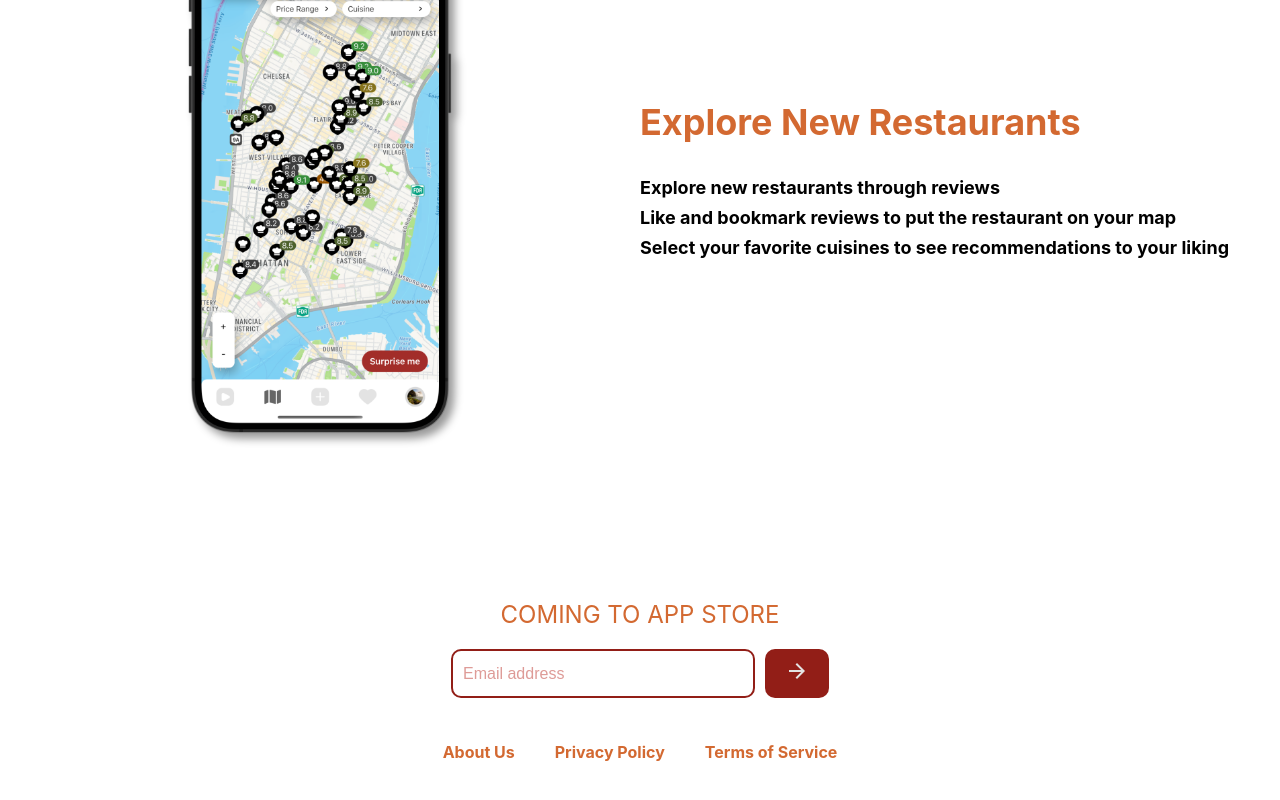
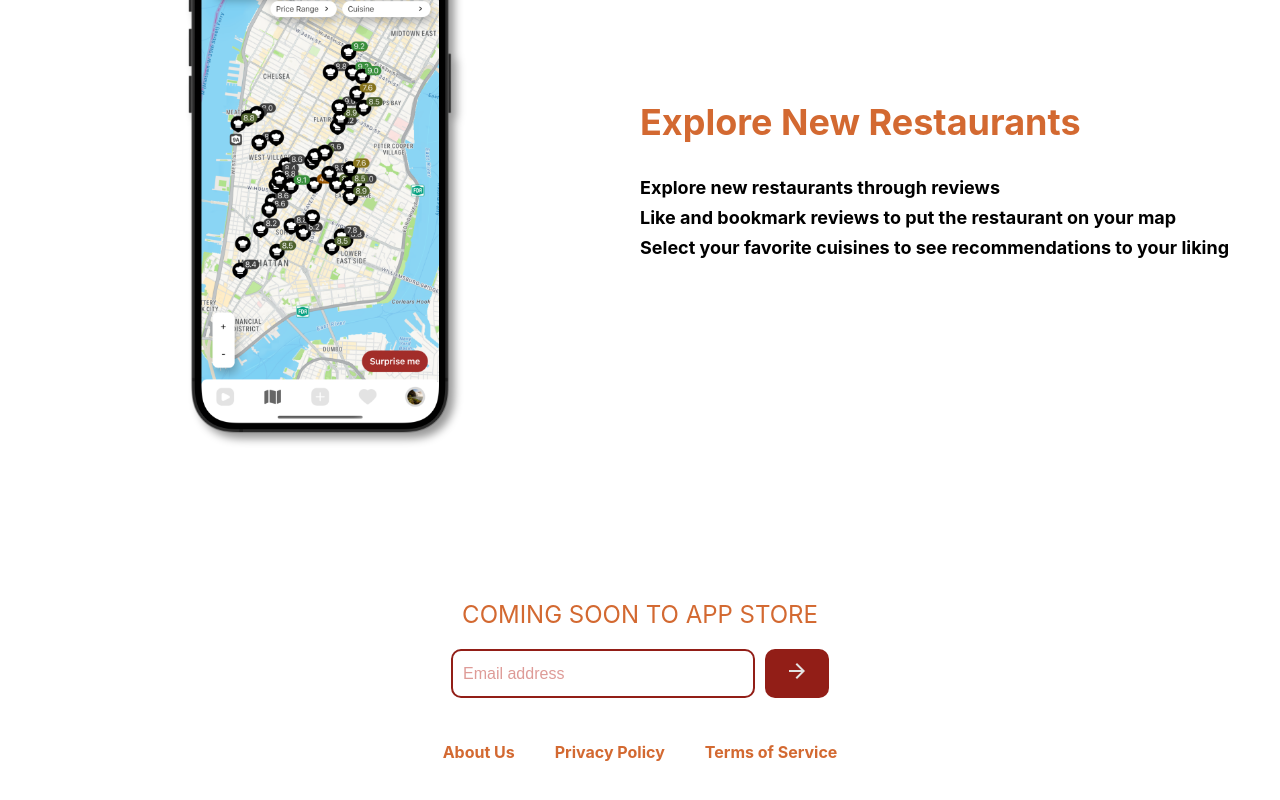
Before and after one commit to FarishLoy/rice-reviews, a React (Create React App) app: page / in a window 1280 px wide. Shown: the part 2578-3378 px from the top of the page. Built offline with nearby package versions, Linux system fonts and the light colour scheme.

Commit message:
fix copy

```diff
--- a/src/components/Footer.js
+++ b/src/components/Footer.js
@@ -45,7 +45,7 @@ function Footer() {
 
   return (
     <footer className="footer">
-      <p className="coming-soon">COMING TO APP STORE</p>
+      <p className="coming-soon">COMING SOON TO APP STORE</p>
       <div className={`email-signup ${subscribed ? 'subscribed' : ''}`}>
         <input
           type="email"
```
